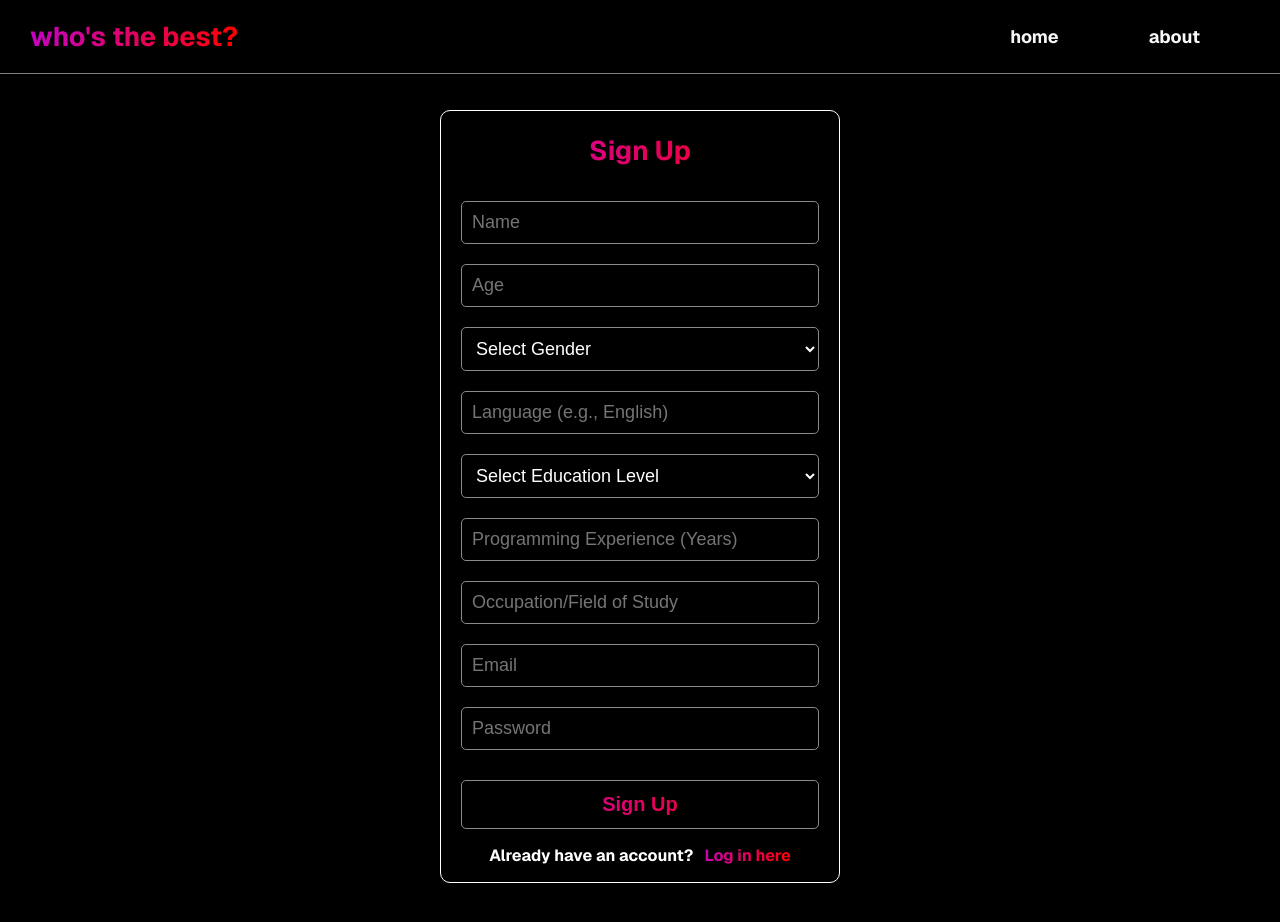
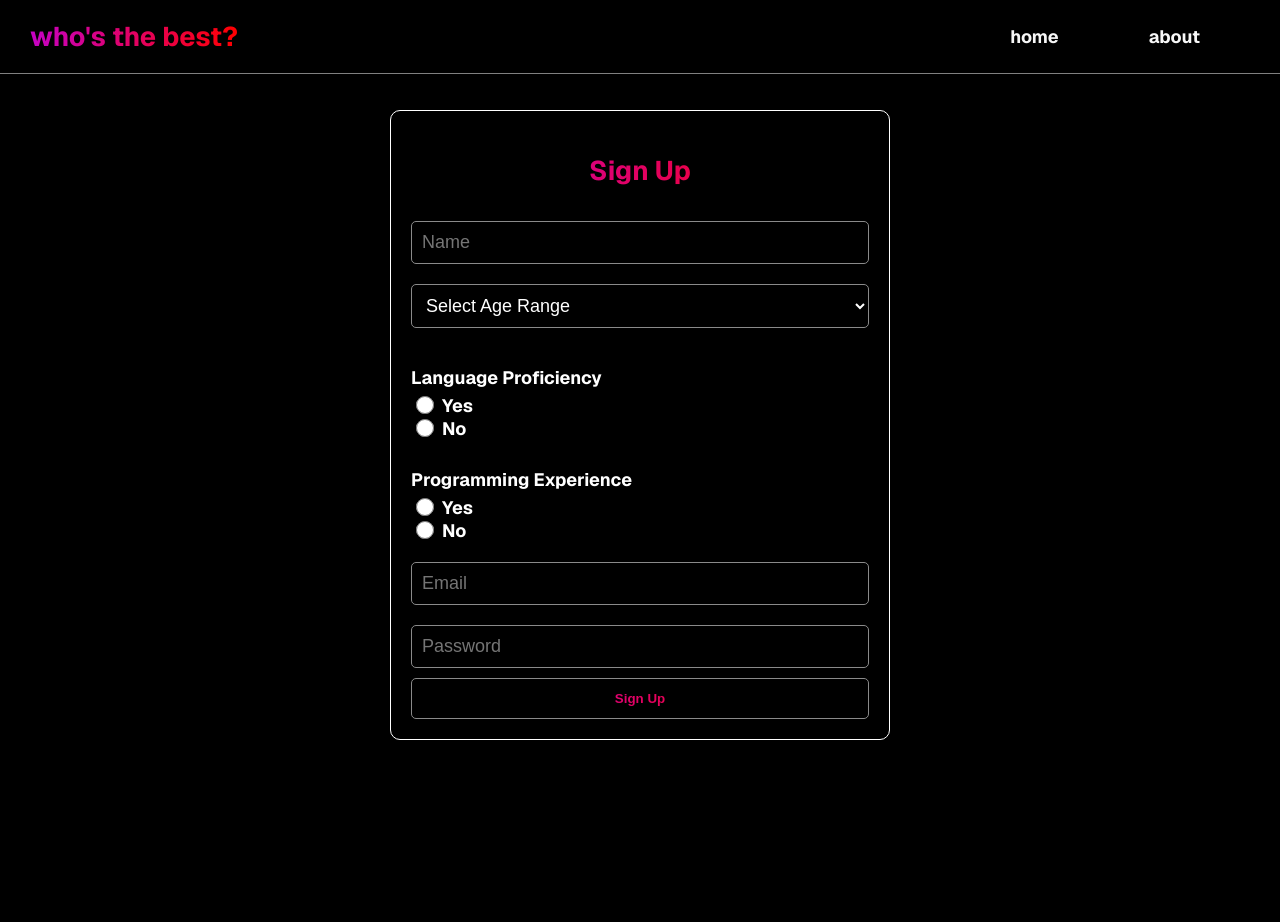
Before and after one commit to edoardo-aba/ee-assignment_2, a React (Create React App) app in the folder client/: page /signup in a window 1280 px wide. Shown: the top 922 px of the page. After the commit the page ends 850 px from the top, so only its background shows below. Built offline with nearby package versions, Linux system fonts and the light colour scheme.

Commit message:
removed csv route and modified signup page and logic

```diff
--- a/client/src/components/SignUp/SignUp.css
+++ b/client/src/components/SignUp/SignUp.css
@@ -1,20 +1,13 @@
-/* src/components/SignUp/SignUp.css */
-
 .sign-up-form {
-  max-width: 400px;
+  max-width: 500px; /* Increased width */
   margin: 110px auto;
-  padding: 0 20px;
+  padding: 20px; /* Added more padding */
   background-color: black; /* Match the main background color */
   border-radius: 10px;
   box-shadow: 0 4px 12px rgba(0, 0, 0, 0.1);
   font-family: "Geist", sans-serif;
   color: white; /* Use white text for better contrast on black background */
   border: 1px solid white; /* Match the border style from main CSS */
-
-  button{
-    margin-top: 20px;
-    font-size: 20px;
-  }
 }
 
 .sign-up-form h2 {
@@ -63,6 +56,34 @@
   text-align: center;
 }
 
+.radio-group {
+  display: flex;
+  flex-direction: column; /* Stack title and radio buttons vertically */
+  margin: 10px 0; /* Add spacing around the group */
+}
+
+.radio-group p {
+  margin-bottom: 5px; /* Add spacing between the title and the radio buttons */
+  color: white; /* Match text color */
+}
+
+.radio-group label {
+  display: flex; /* Align radio button and label on the same row */
+  align-items: center; /* Vertically align */
+  gap: 8px; /* Adjust space between radio and label */
+  font-size: 1em; /* Ensure text is readable */
+  color: white; /* Match text color */
+  padding-left: 5px; /* Reduce spacing from the left border */
+}
+
+.radio-group input[type="radio"] {
+  margin: 0; /* Remove default margins */
+  padding: 0; /* Remove extra padding */
+  width: 18px; /* Adjust width for consistent size */
+  height: 18px; /* Adjust height for consistent size */
+}
+
+
 /* New login redirection text */
 .login-redirect {
   text-align: center;
--- a/client/src/components/SignUp/SignUp.js
+++ b/client/src/components/SignUp/SignUp.js
@@ -2,7 +2,7 @@ import React, { useState } from 'react';
   import { ToastContainer, toast } from 'react-toastify';
   import 'react-toastify/dist/ReactToastify.css';
   import { useNavigate } from 'react-router-dom';
-import { handleSignup } from '../../api'; // Import the API function
+  import { handleSignup } from '../../api';
   import './SignUp.css';
 
   function SignUp() {
@@ -11,14 +11,11 @@ function SignUp() {
       email: '',
       password: '',
       age: '',
-    gender: '',
       language: '',
-    educationLevel: '',
       programmingExperience: '',
-    occupation: '',
     });
 
-  const navigate = useNavigate(); // Initialize useNavigate hook
+    const navigate = useNavigate();
 
     const handleChange = (e) => {
       setFormData({
@@ -35,10 +32,10 @@ function SignUp() {
       }
 
       try {
-      const user = await handleSignup(formData); // Use the API utility function
+        const user = await handleSignup(formData);
         toast.success('Sign up successful');
-      localStorage.setItem('user', JSON.stringify(user)); // Save user data to localStorage
-      setTimeout(() => navigate('/test'), 1000); // Delay navigation by 1 second
+        localStorage.setItem('user', JSON.stringify(user));
+        setTimeout(() => navigate('/test'), 1000);
       } catch (error) {
         toast.error(error.message || 'Failed to sign up');
         console.error('Error during sign up:', error);
@@ -48,8 +45,6 @@ function SignUp() {
     return (
       <div className="sign-up-form">
         <h2>Sign Up</h2>
-
-      {/* ToastContainer to render the toast notifications */}
         <ToastContainer position="top-right" autoClose={3000} hideProgressBar={false} />
 
         <form onSubmit={handleSubmit}>
@@ -62,60 +57,70 @@ function SignUp() {
             required
           />
 
-        <input
-          type="number"
+          <select
             name="age"
-          placeholder="Age"
             value={formData.age}
             onChange={handleChange}
-          min="18"
-          max="99"
             required
-        />
-
-        <select name="gender" value={formData.gender} onChange={handleChange} required>
-          <option value="">Select Gender</option>
-          <option value="male">Male</option>
-          <option value="female">Female</option>
-          <option value="other">Other</option>
-          <option value="prefer_not_to_say">Prefer not to say</option>
+          >
+            <option value="">Select Age Range</option>
+            <option value="18-30">18-30</option>
+            <option value="31-45">31-45</option>
+            <option value="46-60">46-60</option>
+            <option value="60+">60+</option>
           </select>
 
+          <div className="radio-group">
+            <p>Language Proficiency</p>
+            <label>
               <input
-          type="text"
+                type="radio"
                 name="language"
-          placeholder="Language (e.g., English)"
-          value={formData.language}
+                value="yes"
+                checked={formData.language === 'yes'}
                 onChange={handleChange}
                 required
               />
-
-        <select name="educationLevel" value={formData.educationLevel} onChange={handleChange} required>
-          <option value="">Select Education Level</option>
-          <option value="high_school">High School</option>
-          <option value="undergraduate">Undergraduate</option>
-          <option value="graduate">Graduate</option>
-        </select>
-
+              Yes
+            </label>
+            <label>
               <input
-          type="number"
-          name="programmingExperience"
-          placeholder="Programming Experience (Years)"
-          value={formData.programmingExperience}
-          onChange={handleChange}
-          min="0"
-          max="50"
-          required
-        />
-
-        <input
-          type="text"
-          name="occupation"
-          placeholder="Occupation/Field of Study"
-          value={formData.occupation}
+                type="radio"
+                name="language"
+                value="no"
+                checked={formData.language === 'no'}
                 onChange={handleChange}
                 required
               />
+              No
+            </label>
+          </div>
+
+          <div className="radio-group">
+            <p>Programming Experience</p>
+            <label>
+              <input
+                type="radio"
+                name="programmingExperience"
+                value="yes"
+                checked={formData.programmingExperience === 'yes'}
+                onChange={handleChange}
+                required
+              />
+              Yes
+            </label>
+            <label>
+              <input
+                type="radio"
+                name="programmingExperience"
+                value="no"
+                checked={formData.programmingExperience === 'no'}
+                onChange={handleChange}
+                required
+              />
+              No
+            </label>
+          </div>
 
           <input
             type="email"
@@ -137,19 +142,6 @@ function SignUp() {
 
           <button type="submit" className="sign-up-button">Sign Up</button>
         </form>
-
-      {/* Add the voice for login */}
-      <div className="login-redirect">
-        <p>
-          Already have an account?{' '}
-          <span
-            onClick={() => navigate('/login')}
-            className="login-link"
-          >
-            &nbsp;&nbsp;Log in here
-          </span>
-        </p>
-      </div>
       </div>
     );
   }
```
Also changed, not shown: client/TODO.txt, 2 other files (tests, documents, lock files or other folders). Lines whose indentation alone changed are shown as unchanged.
